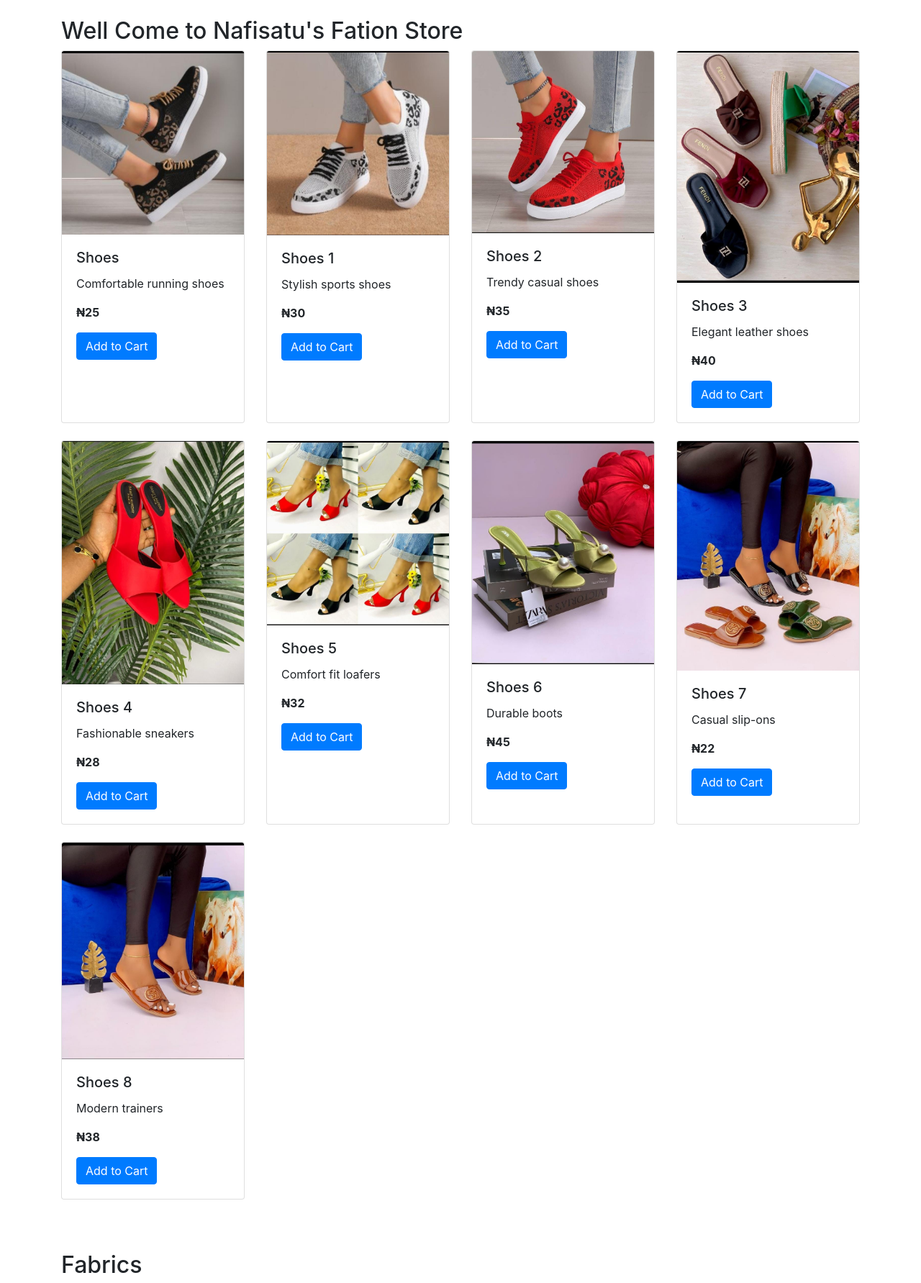
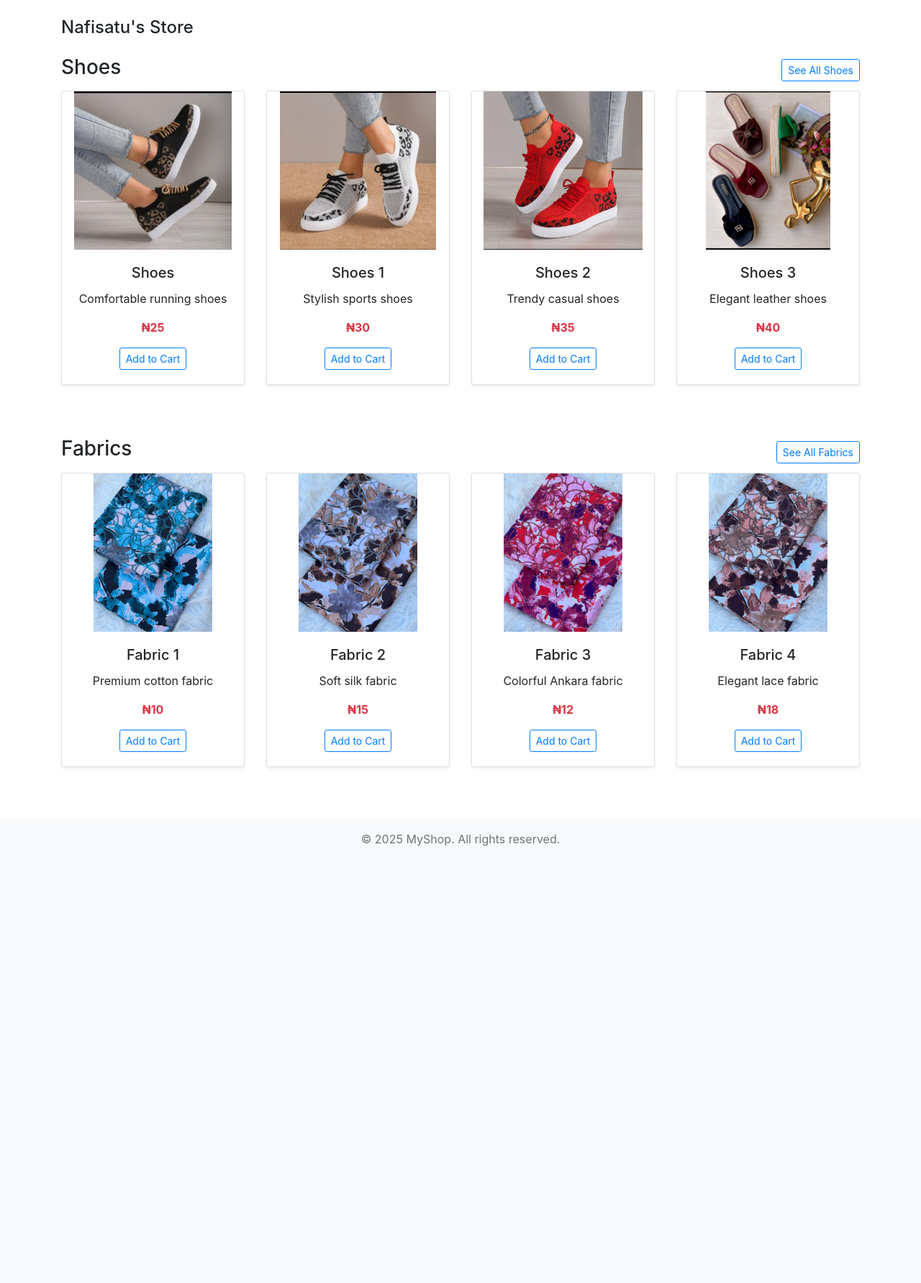
Before and after one commit to jannahjanaan/Nafisatu-s-Store, a Flask app: page / in a window 1280 px wide. Shown: the part 80-1863 px from the top of the page at 72% size. After the commit the page ends 1256 px from the top, so only its background shows below. Run offline with Flask 3, Linux system fonts and the light colour scheme; some libraries are stand-ins or nearby versions.

Commit message:
Upload full Flask project

```diff
--- a/templates/home.html
+++ b/templates/home.html
@@ -1,38 +1,48 @@
 {% extends "base.html" %}
+{% block title %}Store - Home{% endblock %}
+
 {% block content %}
+<h4>Nafisatu's Store</h4>
 
-<h2>Well Come to Nafisatu's Fation Store</h2>
+<!-- Shoes Section -->
+<div class="d-flex justify-content-between align-items-center mt-4 mb-2">
+  <h3>Shoes</h3>
+  <a href="{{ url_for('category_page', category='shoes') }}" class="btn btn-sm btn-outline-primary">See All Shoes</a>
+</div>
 <div class="row">
-  {% for product in shoes %}
+  {% for product in shoes[:4] %}
     <div class="col-md-3 mb-4">
-      <div class="card h-100">
-        <img src="{{ url_for('static', filename='images/' + product.image) }}" class="card-img-top" alt="{{ product.name }}">
-        <div class="card-body">
+      <div class="card h-100 shadow-sm">
+        <img src="{{ url_for('static', filename='images/' + product.image) }}" class="card-img-top" alt="{{ product.name }}" style="height: 220px; object-fit: contain;">
+        <div class="card-body text-center">
           <h5 class="card-title">{{ product.name }}</h5>
           <p class="card-text">{{ product.description }}</p>
-          <p class="card-text"><strong>₦{{ product.price }}</strong></p>
-          <a href="{{ url_for('add_to_cart', product_id=product.id) }}" class="btn btn-primary">Add to Cart</a>
+          <p class="card-text text-danger"><strong>₦{{ product.price }}</strong></p>
+          <a href="{{ url_for('add_to_cart', product_id=product.id) }}" class="btn btn-outline-primary btn-sm">Add to Cart</a>
         </div>
       </div>
     </div>
   {% endfor %}
 </div>
 
-<h2 class="mt-5">Fabrics</h2>
+<!-- Fabrics Section -->
+<div class="d-flex justify-content-between align-items-center mt-5 mb-2">
+  <h3>Fabrics</h3>
+  <a href="{{ url_for('category_page', category='fabrics') }}" class="btn btn-sm btn-outline-primary">See All Fabrics</a>
+</div>
 <div class="row">
-  {% for product in fabrics %}
+  {% for product in fabrics[:4] %}
     <div class="col-md-3 mb-4">
-      <div class="card h-100">
-        <img src="{{ url_for('static', filename='images/' + product.image) }}" class="card-img-top" alt="{{ product.name }}">
-        <div class="card-body">
+      <div class="card h-100 shadow-sm">
+        <img src="{{ url_for('static', filename='images/' + product.image) }}" class="card-img-top" alt="{{ product.name }}" style="height: 220px; object-fit: contain;">
+        <div class="card-body text-center">
           <h5 class="card-title">{{ product.name }}</h5>
           <p class="card-text">{{ product.description }}</p>
-          <p class="card-text"><strong>₦{{ product.price }}</strong></p>
-          <a href="{{ url_for('add_to_cart', product_id=product.id) }}" class="btn btn-primary">Add to Cart</a>
+          <p class="card-text text-danger"><strong>₦{{ product.price }}</strong></p>
+          <a href="{{ url_for('add_to_cart', product_id=product.id) }}" class="btn btn-outline-primary btn-sm">Add to Cart</a>
         </div>
       </div>
     </div>
   {% endfor %}
 </div>
-
 {% endblock %}
```
Also changed, not shown: templates/category.html (+11 -5 lines), app.py (line endings or trailing spaces), 1 other file.
